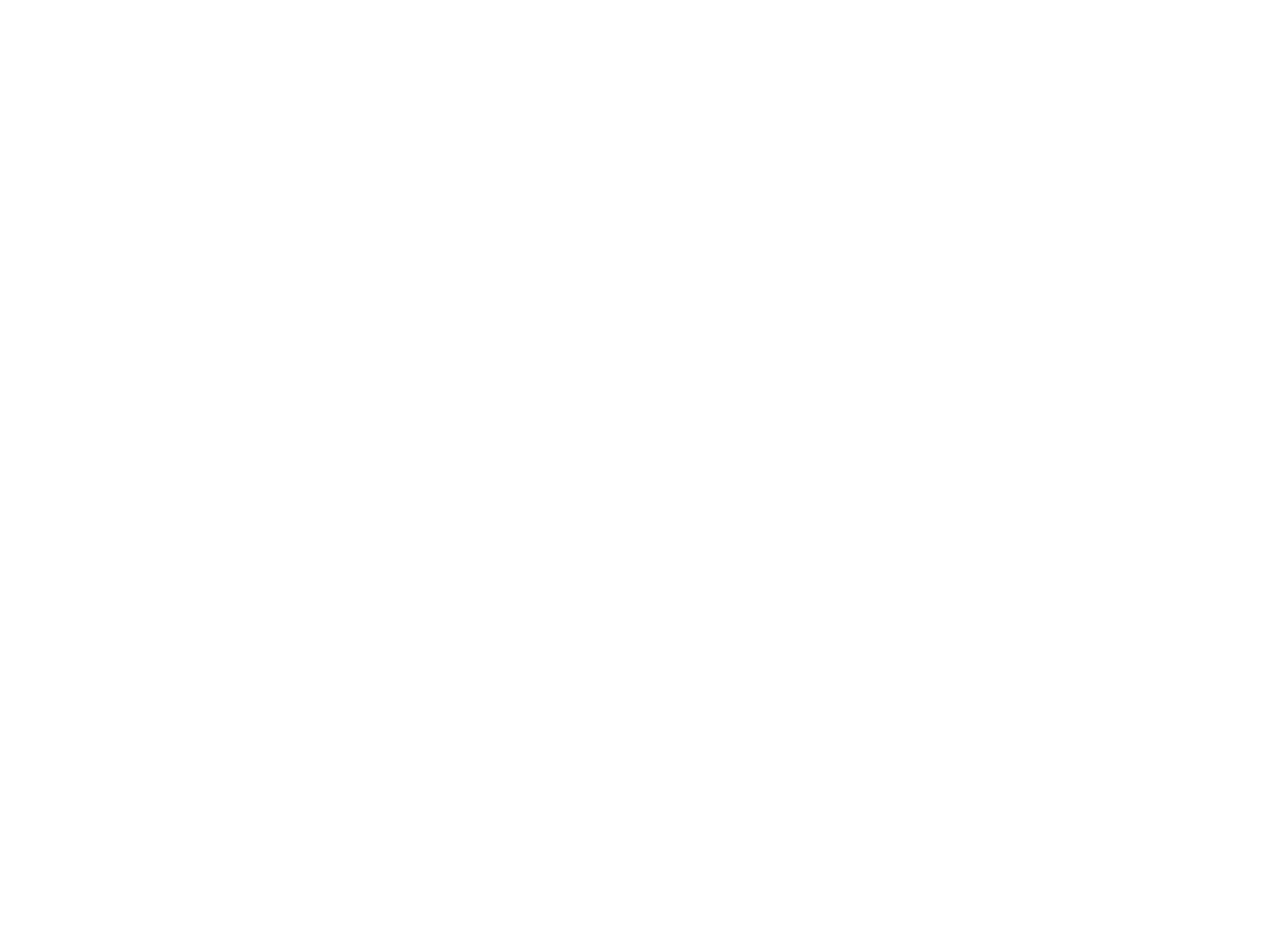
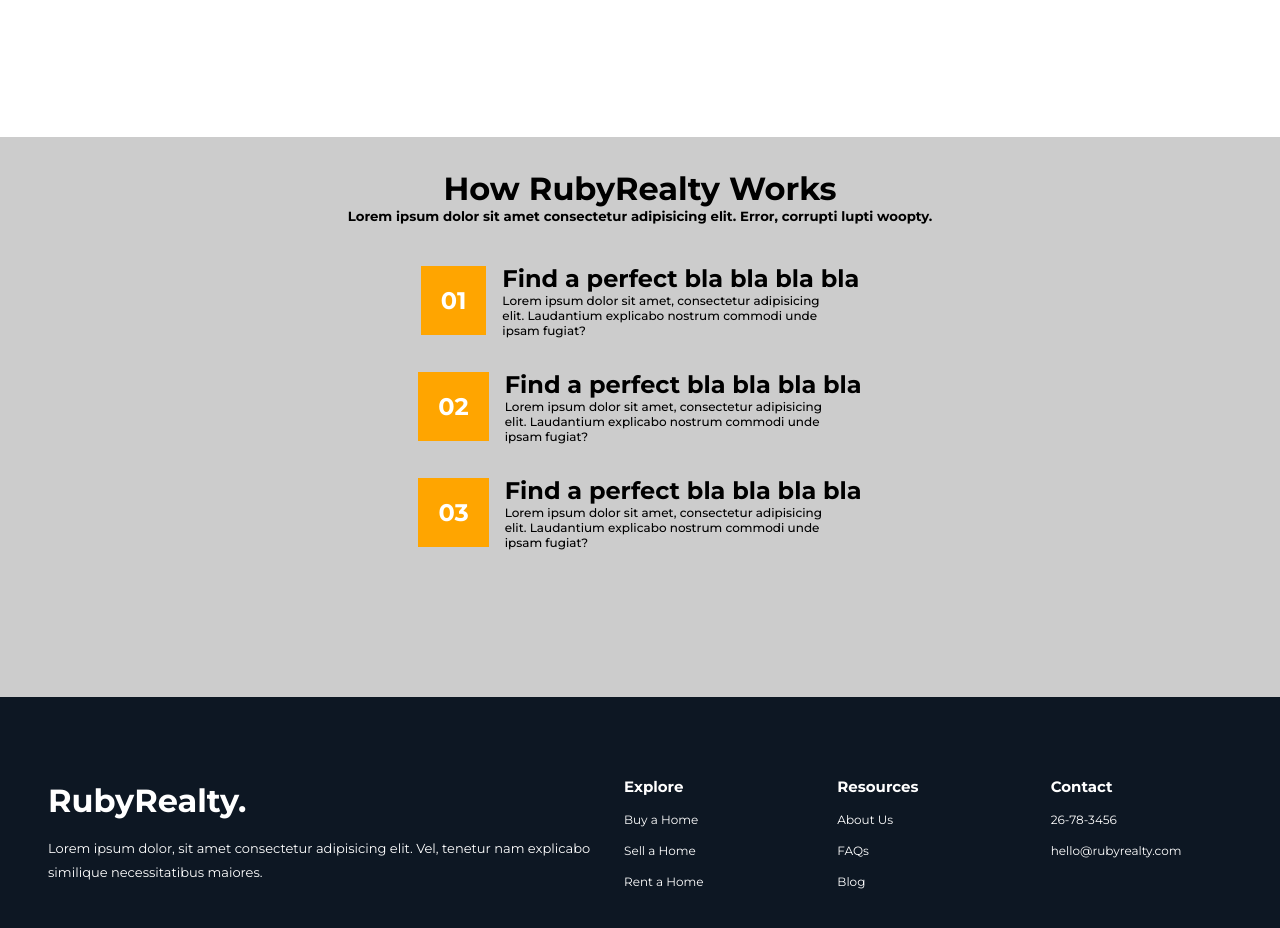
Before and after one commit to Ruby-Fire/Ruby-Homes, a React (Create React App) app: page / in a window 1280 px wide. Shown: the part 1400-2328 px from the top of the page. Before the commit the page ends 1537 px from the top, so only its background shows below. Built offline with nearby package versions, Linux system fonts and the light colour scheme.

Commit message:
Added Footer

```diff
--- /dev/null
+++ b/src/Components/Footer.jsx
@@ -0,0 +1,71 @@
+import styled from "styled-components";
+
+const Footer = () => {
+
+    const Container = styled.div`
+        background-color: #0d1723;
+        color : white;
+        display: flex;
+        padding: 3rem;
+    `
+    const About = styled.div`
+        flex: 3;
+        display: flex;
+        flex-direction: column;
+        justify-content: center;
+        gap: 1rem;
+
+        p {
+            font-size: 13px;
+            line-height: 1.5rem;
+        }
+    `
+
+    const List = styled.ul`
+        margin: 1rem;
+        flex: 1;
+
+        .head {
+            font-weight: 700;
+            font-size: 15px;
+        }
+
+        li {
+            margin: 1rem;
+            list-style: none;
+            font-size: 12px;
+        }
+    `
+
+    return (
+        <Container>
+
+            <About>
+                <h1>RubyRealty.</h1>
+                <p>Lorem ipsum dolor, sit amet consectetur adipisicing elit. Vel, tenetur nam explicabo similique necessitatibus maiores.</p>
+            </About>
+
+            <List>
+                <li className="head">Explore</li>
+                <li>Buy a Home</li>
+                <li>Sell a Home</li>
+                <li>Rent a Home</li>
+            </List>
+
+            <List>
+                <li className="head">Resources</li>
+                <li>About Us</li>
+                <li>FAQs</li>
+                <li>Blog</li>
+            </List>
+
+            <List>
+                <li className="head">Contact</li>
+                <li>26-78-3456</li>
+                <li>hello@rubyrealty.com</li>
+            </List>
+        </Container>
+     );
+}
+
+export default Footer;
--- a/src/Components/HeroSection/HeroSection.jsx
+++ b/src/Components/HeroSection/HeroSection.jsx
@@ -11,7 +11,7 @@ const HeroSection = () => {
                     <div className="about">
                         <div className="about-text">
                             <h1>
-                                Buy or Rent your dream home at the best price.
+                                Buy or Rent your dream space at the best price.
                             </h1>
                             <p>Lorem ipsum dolor sit amet consectetur adipisicing elit.
                                 Aspernatur minus, et rem quae saepe dicta, exercitationem
--- a/src/Components/Home.jsx
+++ b/src/Components/Home.jsx
@@ -1,6 +1,8 @@
 import Navbar from "./Navbar/Navbar";
 import HeroSection from "./HeroSection/HeroSection";
-import PropertyTypes from "./PropertyTypes/PropertyTypes";;
+import PropertyTypes from "./PropertyTypes/PropertyTypes";
+import Steps from "./Steps/Steps";
+import Footer from "./Footer";
 
 const Home = () => {
     return (
@@ -8,6 +10,8 @@ const Home = () => {
             <Navbar/>
             <HeroSection/>
             <PropertyTypes/>
+            <Steps/>
+            <Footer/>
         </div>
      );
 }
--- a/src/Components/Navbar/Navbar.jsx
+++ b/src/Components/Navbar/Navbar.jsx
@@ -3,7 +3,7 @@ import "./Navbar.css";
 const Navbar = () => {
     return (
         <nav>
-            <h1>RUBYHOMES</h1>
+            <h1>RUBYREALTY</h1>
             <div className="nav-list">
                 <a href="#">Rent</a>
                 <a href="#">For Landlords</a>
--- /dev/null
+++ b/src/Components/Steps/Steps.jsx
@@ -0,0 +1,77 @@
+import styled from "styled-components";
+
+const Steps = () => {
+
+    const Container = styled.div`
+        min-height: 70vh;
+        text-align: center;
+        padding: 2rem;
+        display: flex;
+        flex-direction: column;
+        align-items: center;
+        background: #ccc;
+
+        h5 {
+            margin-bottom: 1.5rem;
+        }
+    `
+    const Steps = styled.div`
+        margin: 1rem;
+        gap: 1rem;
+        display: flex;
+        justify-content: center;
+        align-items: center;
+
+        h2 {
+            padding: 20px;
+            color: white;
+            background: orange;
+        }
+
+        div {
+            text-align: left;
+
+            h3 {
+                font-size: 1.5rem;
+            }
+
+            p {
+                width: 20rem;
+                font-size: 12px;
+                font-weight: 500;
+            }
+        }
+    `
+
+    return (
+        <Container>
+            <h1>How RubyRealty Works</h1>
+            <h5>Lorem ipsum dolor sit amet consectetur adipisicing elit. Error, corrupti lupti woopty.</h5>
+            <Steps>
+            <h2>01</h2>
+            <div>
+                <h3>Find a perfect bla bla bla bla</h3>
+                <p>Lorem ipsum dolor sit amet, consectetur adipisicing elit. Laudantium explicabo nostrum commodi unde ipsam fugiat?</p>
+            </div>
+            </Steps>
+
+            <Steps>
+            <h2>02</h2>
+            <div>
+                <h3>Find a perfect bla bla bla bla</h3>
+                <p>Lorem ipsum dolor sit amet, consectetur adipisicing elit. Laudantium explicabo nostrum commodi unde ipsam fugiat?</p>
+            </div>
+            </Steps>
+
+            <Steps>
+            <h2>03</h2>
+            <div>
+                <h3>Find a perfect bla bla bla bla</h3>
+                <p>Lorem ipsum dolor sit amet, consectetur adipisicing elit. Laudantium explicabo nostrum commodi unde ipsam fugiat?</p>
+            </div>
+            </Steps>
+        </Container>
+     );
+}
+
+export default Steps;
```
